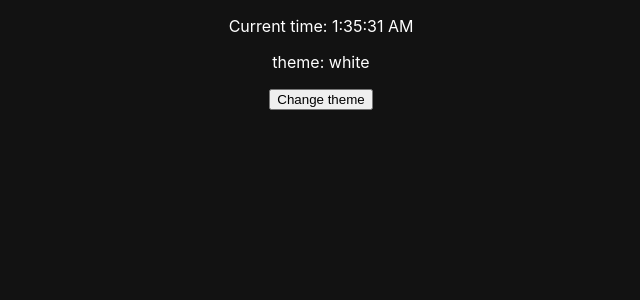
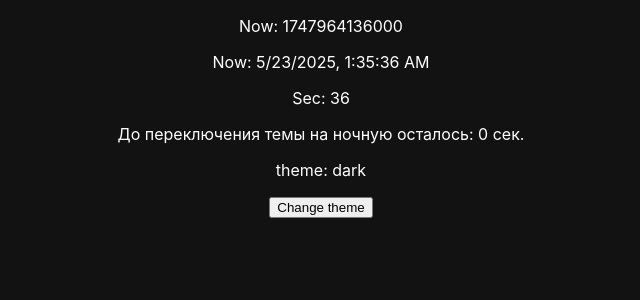
Before and after one commit to Fedosihin/dark-theme, a React (Create React App) app: page / in a window 1280 px wide. Shown: the top 300 px of the page, without its empty margins (319-959 px from the left). Built offline with nearby package versions, Linux system fonts and the light colour scheme.

Commit message:
time tick and timer added

```diff
--- a/src/App.js
+++ b/src/App.js
@@ -2,39 +2,50 @@ import { useEffect, useState } from "react";
 import "./App.css";
 
 function App() {
-  const [darkTheme, setTheme] = useState(false);
+  const [darkTheme, setDarkTheme] = useState(false);
+  const [time, setTime] = useState(new Date());
 
   useEffect(() => {
+    console.log("useEffect on darkTheme change");
     const myElement = document.querySelector("body");
-    if (darkTheme){
+    if (darkTheme) {
+      myElement.classList.add("dark-theme");
+    } else {
       myElement.classList.remove("dark-theme");
-    } else {
-      myElement.classList.add("dark-theme");
     }
   }, [darkTheme]);
 
-  const now = new Date();
-  const timeString = now.toLocaleTimeString(); // Например: "14:25:07"
+
+  useEffect(() => {
+    const intervalId = setInterval(() => {
+      setTime(new Date());
+    }, 1000);
+    console.log("useEffect interval");
+    return () => clearInterval(intervalId);
+  }, []);
+
+  useEffect(() => {
+    console.log("useEffect on time change");
+    const seconds = time.getSeconds();
+    if (seconds % 10 === 6 && !darkTheme) {
+      // BAG BAG BAG
+      // нельзя переключить мгновенно когда уже 6, но ещё не 7
+      setDarkTheme(true);
+    }
+  }, [time, darkTheme]);
 
   return (
-    <div
-      className="App"
-      // style={{
-      //   color: "black",
-      //   backgroundColor: darkTheme ? "black" : "white",
-      //   padding: "10px",
-      //   minHeight: "100vh",
-      // }}
-    >
-      <p>Current time: {timeString}</p>
-      <p
-        // style={{
-        //   color: darkTheme ? "white" : "black",
-        // }}
-      >
-        theme: {darkTheme ? "dark" : "white"}
+    <div className="App">
+      <p>Now: {Number(time)}</p>
+      <p>Now: {time.toLocaleString()}</p>
+      <p>Sec: {time.getSeconds()}</p>
+      <p>
+        До переключения темы на ночную осталось: {((Math.ceil(time.getSeconds() / 10) * 10 - 4) - time.getSeconds() + 10) % 10} сек.
       </p>
-      <button onClick={() => setTheme((init) => !init)}>Change theme</button>
+      <p>theme: {darkTheme ? "dark" : "white"}</p>
+      <button onClick={() => setDarkTheme((init) => !init)}>
+        Change theme
+      </button>
     </div>
   );
 }
```
